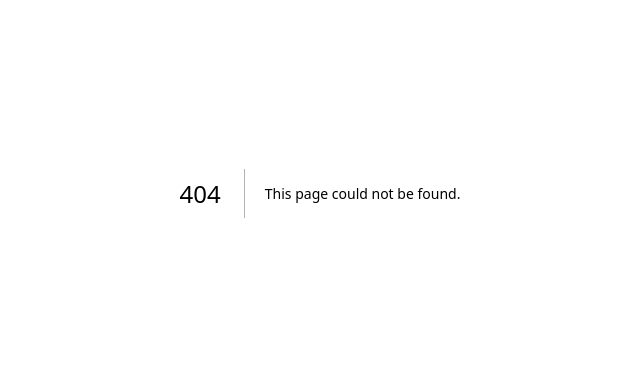
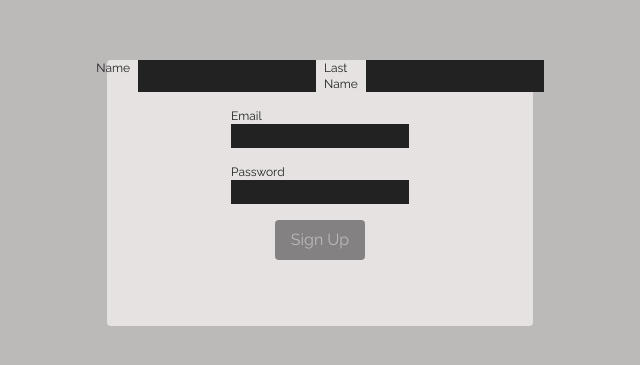
Before and after one commit to ngarciafle/Closset, a Next.js app: page /sign-up in a window 1280 px wide. Before the commit this address had no page. Shown: the part 207-572 px from the top of the page, without its empty margins (320-960 px from the left). Built offline with nearby package versions, Linux system fonts and the light colour scheme.

Commit message:
better-auth deleted auth started man

```diff
--- a/app/(auth)/layout.tsx
+++ b/app/(auth)/layout.tsx
@@ -7,8 +7,8 @@ export default function AuthLayout({
   children: React.ReactNode;
 }>) {
   return (
-      <>
+      <main className="h-screen flex items-center justify-center">
         {children}
-      </>
+      </main>
   );
 }
--- /dev/null
+++ b/app/(auth)/sign-up/page.tsx
@@ -0,0 +1,26 @@
+import Form from "next/form";
+import { signUp } from "@/app/actions/signUp";
+
+export default function SignUp() {
+  return (
+    <div className="bg-background-secondary size-1/3 rounded-sm">
+      <Form action={signUp} className="flex flex-col gap-4 items-center">
+        <div className=" flex flex-row gap-2">
+          <label className="font-barlow text-xs" htmlFor="name">Name</label>
+          <input type="text" className="bg-foreground text-background" id="name" name="name"/>
+          <label className="font-barlow text-xs" htmlFor="lastName">Last Name</label>
+          <input type="text" className="bg-foreground text-background" id="lastName" name="lastName"/>
+        </div>
+        <div className="flex flex-col ">
+          <label className="font-barlow text-xs" htmlFor="email">Email</label>
+          <input type="email" className="bg-foreground text-background" id="email" name="email"/>
+        </div>
+        <div className="flex flex-col ">
+          <label className="font-barlow text-xs" htmlFor="password">Password</label>
+          <input type="password" className="bg-foreground text-background" id="password" name="password"/>
+        </div>
+        <button type="submit" className="bg-foreground/50 text-background px-4 py-2 rounded-sm"> Sign Up</button>
+      </Form>
+    </div>
+  );
+}
--- /dev/null
+++ b/app/actions/signUp.ts
@@ -0,0 +1,26 @@
+'use server';
+import { z } from "zod";
+import db from "@/app/lib/db";
+import bcrypt from "bcryptjs";
+import { redirect } from "next/navigation";
+import { pool } from "@/app/lib/auth";
+import { signUpSchema, SignUpSchema } from "@/app/lib/zod";
+
+export async function signUp(formData: FormData) {
+  const data = {
+    name: formData.get('name')?.toString() || '',
+    lastName: formData.get('lastName')?.toString() || '',
+    email: formData.get('email')?.toString() || '',
+    password: formData.get('password')?.toString() || '',
+  }
+  const parsedData = signUpSchema.safeParse(data);
+
+  if (!parsedData.success) {
+    const errors = parsedData.error.flatten().fieldErrors;
+    console.log('Validation errors:', errors);
+    return;
+  }
+  const { name, lastName, email, password } = parsedData.data;
+
+  console.log('Parsed data:', parsedData.data);
+}
--- a/app/layout.tsx
+++ b/app/layout.tsx
@@ -25,7 +25,7 @@ export default function RootLayout({
 }>) {
   return (
     <html lang="en">
-      <body
+      <body suppressHydrationWarning={true}
         className={`${raleway.variable} ${barlowCondensed.variable} antialiased h-screen w-full overflow-hidden flex flex-col`}
         >
          {children}
--- a/app/lib/auth.ts
+++ b/app/lib/auth.ts
@@ -1,8 +1,6 @@
-import { betterAuth } from "better-auth";
+
 import { Pool } from "pg";
 
-export const auth = betterAuth({
-    database: new Pool({
-        // connection options
-    }),
-})
+export const pool = new Pool({
+    connectionString: process.env.DATABASE_URL,
+});
--- /dev/null
+++ b/app/lib/db.ts
@@ -0,0 +1,11 @@
+import { Pool } from "pg";
+
+export const pool = new Pool({
+    connectionString: process.env.DATABASE_URL,
+    max: 20,
+    idleTimeoutMillis: 30000,
+    connectionTimeoutMillis: 2000,
+});
+
+let db: Pool;
+export default db = pool;
--- /dev/null
+++ b/app/lib/zod.ts
@@ -0,0 +1,10 @@
+import * as z from 'zod';
+
+export const signUpSchema = z.object({
+  name: z.string().min(1, 'Name is required'),
+  lastName: z.string().min(1, 'Last name is required'),
+  email: z.string().email('Invalid email address'),
+  password: z.string().min(6, 'Password must be at least 6 characters long'),
+});
+
+export type SignUpSchema = z.infer<typeof signUpSchema>;
--- a/app/ui/header.tsx
+++ b/app/ui/header.tsx
@@ -2,7 +2,7 @@
 
 import Image from 'next/image';
 import Form from 'next/form';
-import { search } from '@/app/actions/handleSearch'
+import { search } from '@/app/data/handleSearch'
 import { User, Search, TextAlignJustify, LogOut, Settings } from 'lucide-react';
 import Link from 'next/link';
 import { Menu, MenuButton, MenuItem, MenuItems } from '@headlessui/react';
```
Also changed, not shown: package.json (+6 -2 lines), app/data/handleSearch.ts (renamed from app/actions/handleSearch.ts), 1 other file (tests, documents, lock files or other folders).
